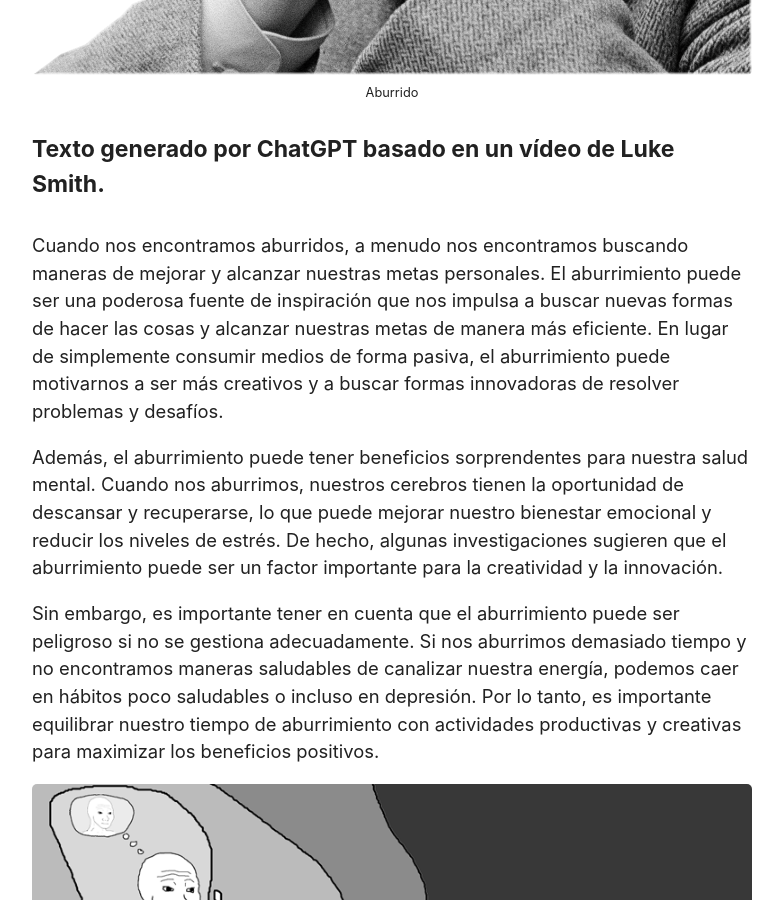
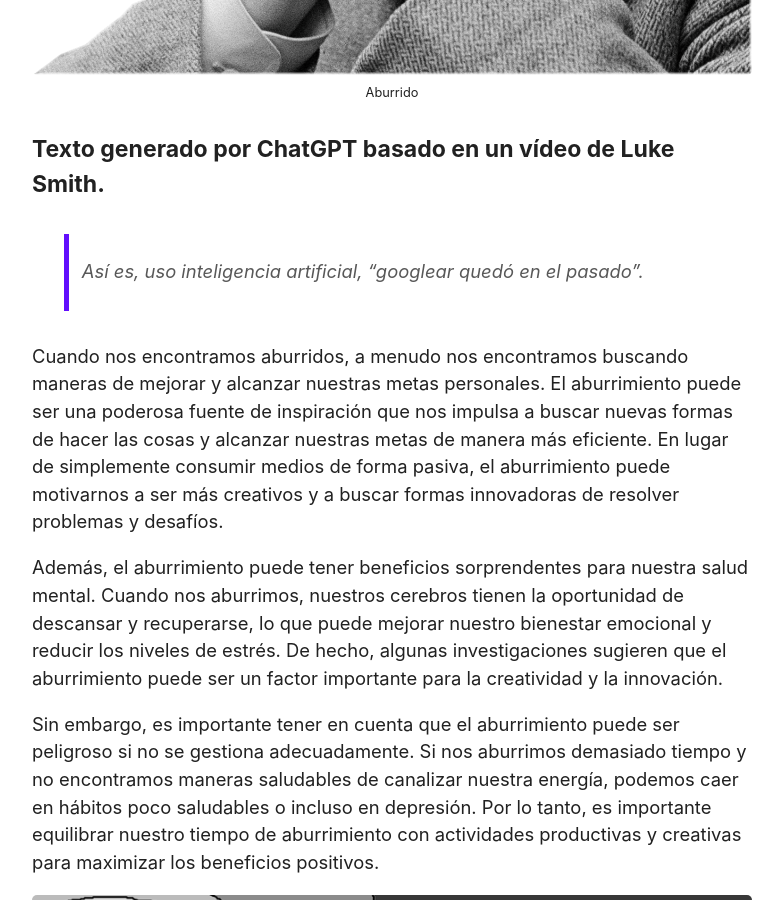
Before and after one commit to evilenx/BlogPersonal, a Jekyll site: the page built from _posts/2023/2023-03-07-Aburrirte_un_poco-post.md, in a window 1280 px wide and 900 px high, scrolled down 832 px. Shown: the whole window, without its empty margins (248-1031 px from the left). Built offline with Jekyll 4.4.1, drawn with Linux system fonts in a browser that asks for light colours.

Commit message:
comentario

```diff
--- a/_posts/2023/2023-03-07-Aburrirte_un_poco-post.md
+++ b/_posts/2023/2023-03-07-Aburrirte_un_poco-post.md
@@ -9,6 +9,10 @@ description: Cuando estás aburrido, empiezas a jugar con arreglar y lograr cosa
  *Aburrido*
 
 #### Texto generado por ChatGPT basado en un vídeo de Luke Smith.
+
+> Así es, uso inteligencia artificial, "googlear quedó en el pasado".
+
+
 Cuando nos encontramos aburridos, a menudo nos encontramos buscando maneras de mejorar y alcanzar nuestras metas personales. El aburrimiento puede ser una poderosa fuente de inspiración que nos impulsa a buscar nuevas formas de hacer las cosas y alcanzar nuestras metas de manera más eficiente. En lugar de simplemente consumir medios de forma pasiva, el aburrimiento puede motivarnos a ser más creativos y a buscar formas innovadoras de resolver problemas y desafíos.
 
 Además, el aburrimiento puede tener beneficios sorprendentes para nuestra salud mental. Cuando nos aburrimos, nuestros cerebros tienen la oportunidad de descansar y recuperarse, lo que puede mejorar nuestro bienestar emocional y reducir los niveles de estrés. De hecho, algunas investigaciones sugieren que el aburrimiento puede ser un factor importante para la creatividad y la innovación.
```
